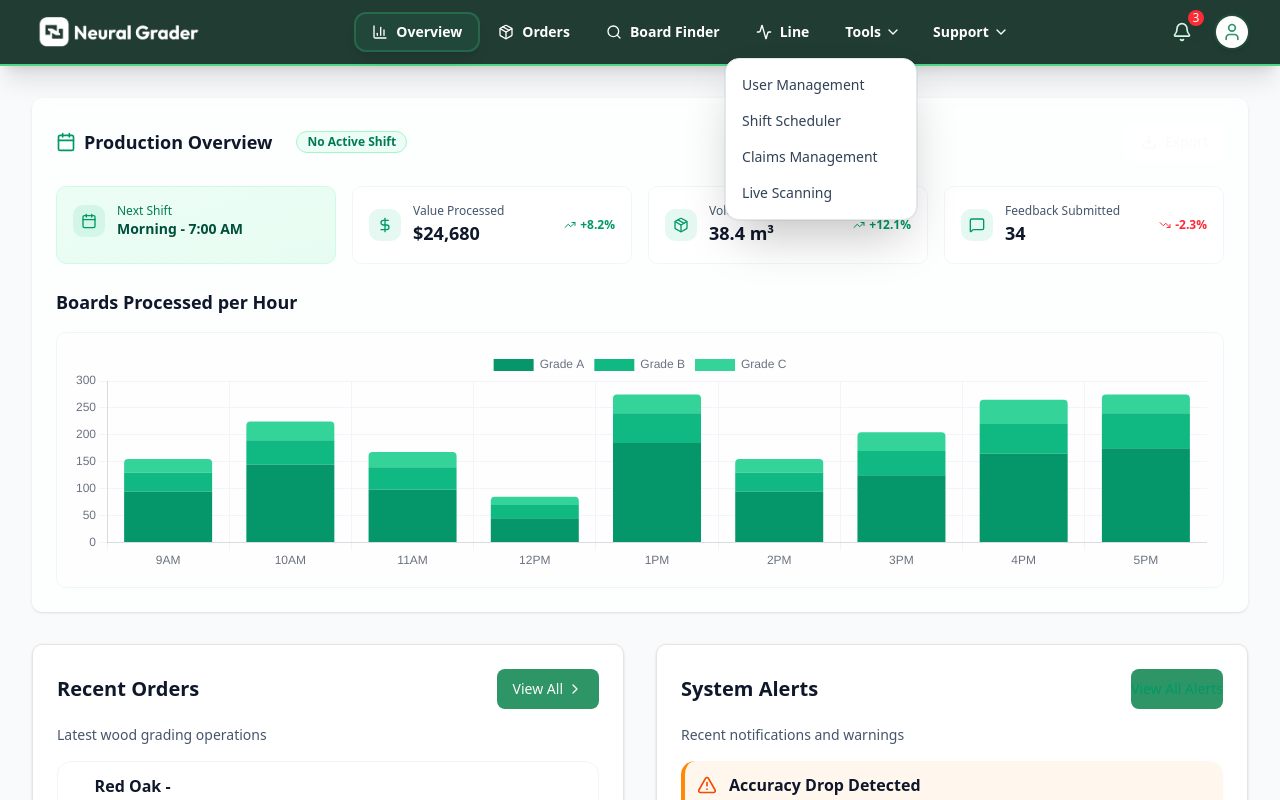
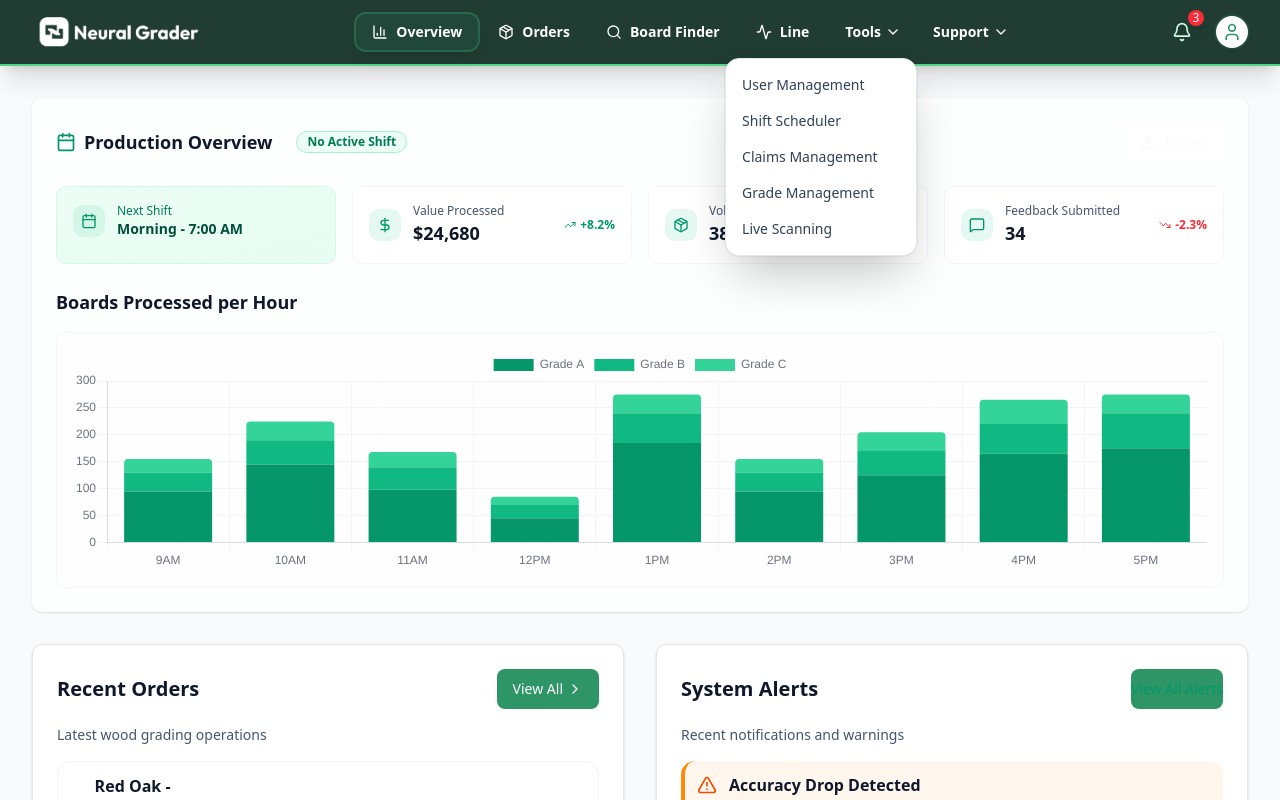
Before and after one commit to erbarraud/NG-V3, a Vue app: page / in a window 1280 px wide. Both pictures are taken after a click on the button "Tools". Shown: the top 800 px of the page. Built offline with nearby package versions, Linux system fonts and the light colour scheme.

Commit message:
Add Grade Management to Tools menu

```diff
--- a/src/components/Layout/AppLayout.vue
+++ b/src/components/Layout/AppLayout.vue
@@ -103,6 +103,13 @@
                     @click="showToolsMenu = false"
                   >
                     Claims Management
+                  </router-link>
+                  <router-link
+                    to="/grade-management"
+                    class="block px-4 py-2 text-sm text-slate-700 hover:bg-primary/10 hover:text-primary transition-colors duration-150"
+                    @click="showToolsMenu = false"
+                  >
+                    Grade Management
                   </router-link>
                   <router-link
                     to="/scanning"
```
